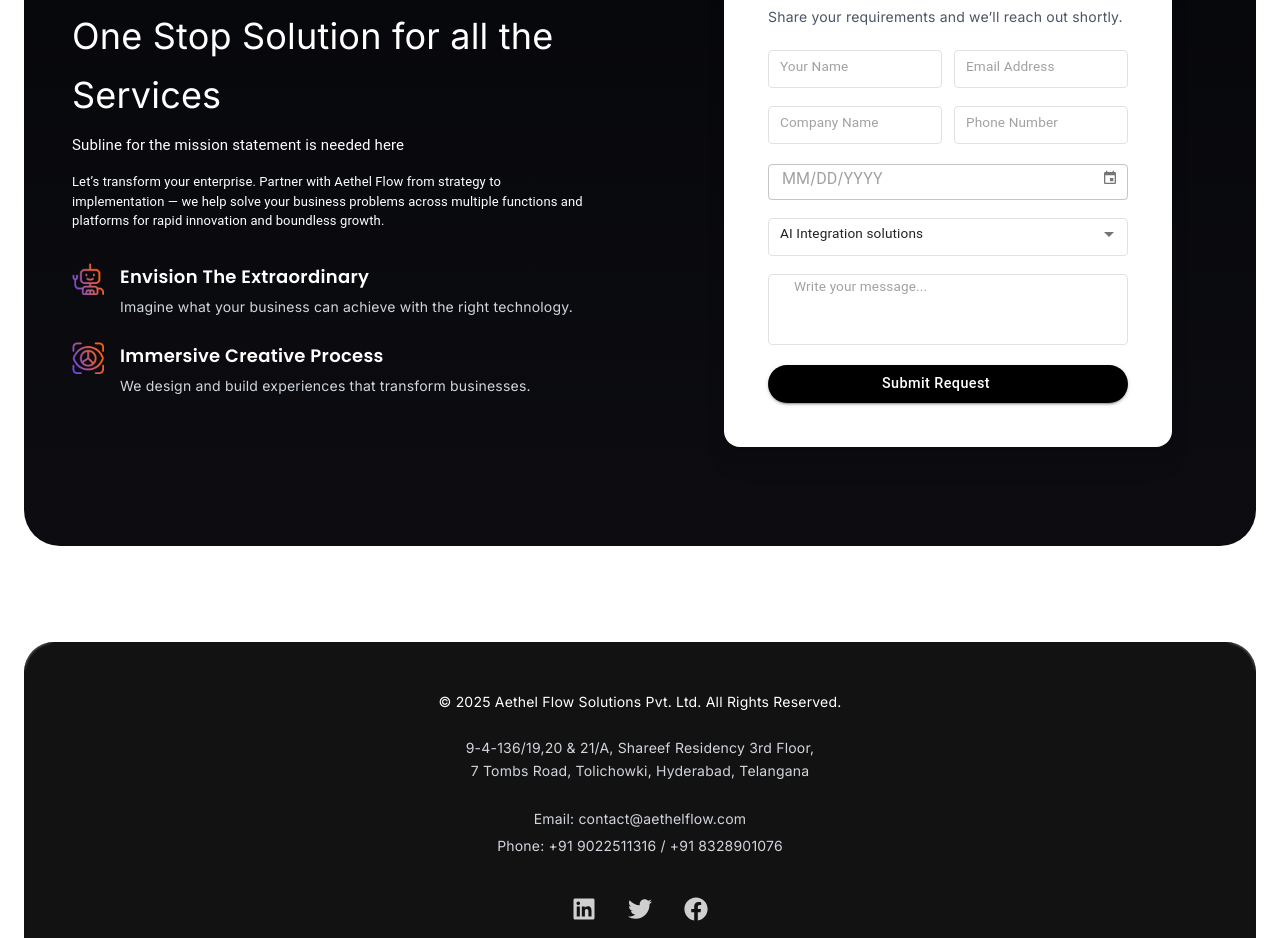
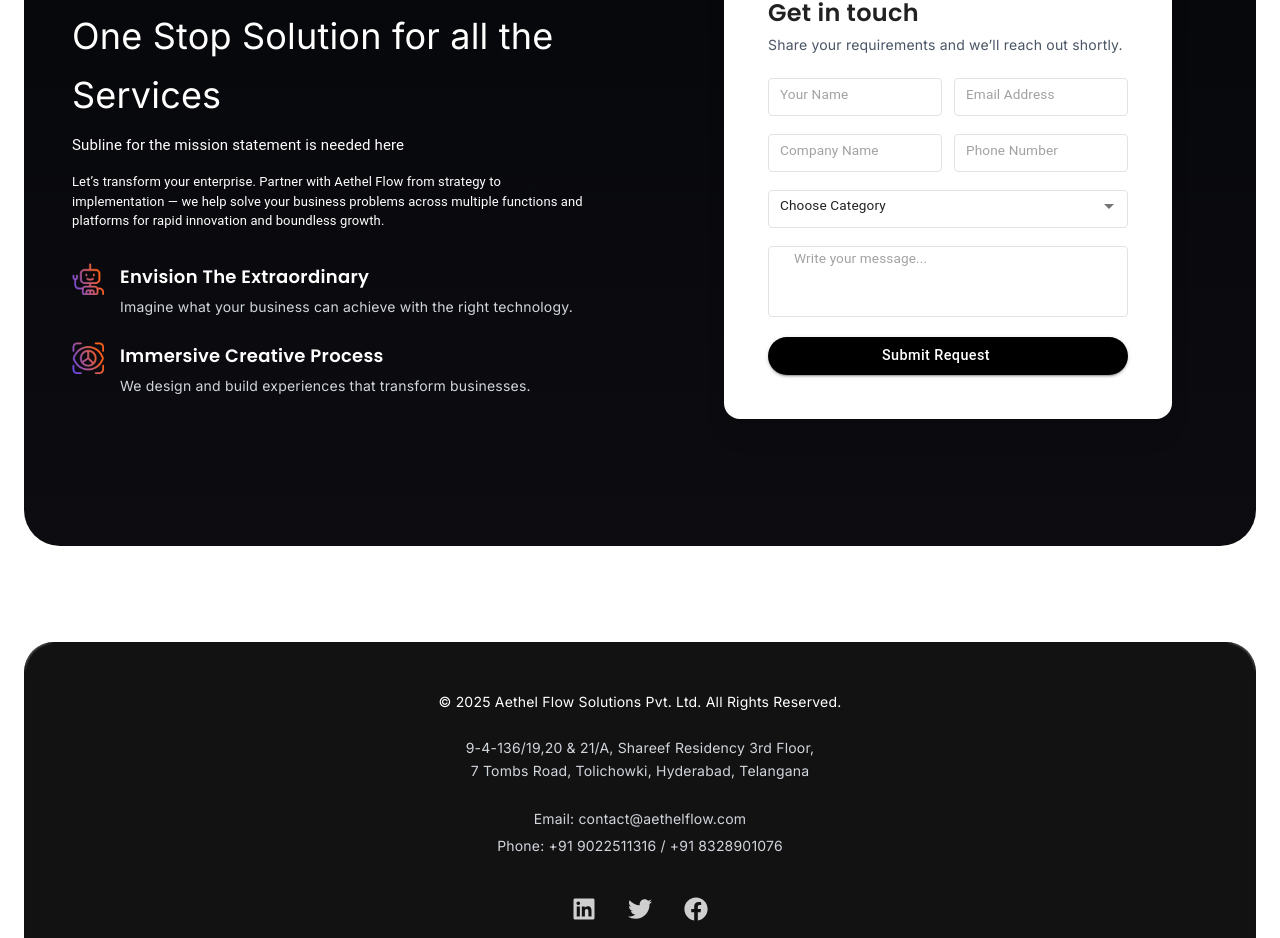
Before and after one commit to aethelflow-solutions/AethelSite, a Next.js app: page / in a window 1280 px wide. Shown: the part 3837-4775 px from the top of the page. Built offline with nearby package versions, Linux system fonts and the light colour scheme; some icons are missing.

Commit message:
add some animation in the text of contact form and also add choose category in the input section ,removed the dated panel

```diff
--- a/app/components/ContactForm.tsx
+++ b/app/components/ContactForm.tsx
@@ -3,10 +3,7 @@
 import React, { useState, useCallback, useRef, useEffect } from "react";
 import { TextField, MenuItem, Button, Card } from "@mui/material";
 import ArrowForwardIcon from "@mui/icons-material/ArrowForward";
-import { LocalizationProvider } from "@mui/x-date-pickers/LocalizationProvider";
-import { AdapterDayjs } from "@mui/x-date-pickers/AdapterDayjs";
-import { DatePicker } from "@mui/x-date-pickers/DatePicker";
-import { Dayjs } from "dayjs";
+import emailjs from "@emailjs/browser";
 
 interface FormData {
   name: string;
@@ -14,7 +11,6 @@
   company: string;
   phone: string;
   service: string;
-  date: Dayjs | null;
   message: string;
 }
 
@@ -40,8 +36,7 @@
   email: "",
   company: "",
   phone: "",
-  service: SERVICES[0],
-  date: null,
+  service: "",
   message: "",
 };
 
@@ -67,16 +62,22 @@
     return () => obs.disconnect();
   }, []);
 
-  const validateForm = useCallback(() => {
-    const e: FormErrors = {};
-    if (!form.name.trim()) e.name = "Name is required";
-    if (!form.email.trim()) e.email = "Email is required";
-    else if (!EMAIL_REGEX.test(form.email)) e.email = "Invalid email";
-    if (!form.phone.trim()) e.phone = "Phone is required";
-    else if (!PHONE_REGEX.test(form.phone)) e.phone = "Invalid phone";
-    if (!form.message.trim()) e.message = "Message is required";
-    setErrors(e);
-    return Object.keys(e).length === 0;
+  const validateForm = useCallback((): boolean => {
+    const newErrors: FormErrors = {};
+
+    if (!form.name.trim()) newErrors.name = "Name is required";
+    if (!form.email.trim()) newErrors.email = "Email is required";
+    else if (!EMAIL_REGEX.test(form.email))
+      newErrors.email = "Please enter a valid email";
+
+    if (!form.phone.trim()) newErrors.phone = "Phone is required";
+    else if (!PHONE_REGEX.test(form.phone))
+      newErrors.phone = "Please enter a valid phone number";
+
+    if (!form.message.trim()) newErrors.message = "Message is required";
+
+    setErrors(newErrors);
+    return Object.keys(newErrors).length === 0;
   }, [form]);
 
   const handleChange = (e: React.ChangeEvent<HTMLInputElement>) => {
@@ -84,13 +85,50 @@
     setForm((p) => ({ ...p, [name]: value }));
   };
 
-  const handleSubmit = async (e: React.FormEvent) => {
+  const handleSubmit = async (e: React.FormEvent<HTMLFormElement>) => {
     e.preventDefault();
     if (!validateForm()) return;
+
     setSubmitting(true);
-    await new Promise((r) => setTimeout(r, 800));
-    setForm(initialFormState);
-    setSubmitting(false);
+    try {
+      const contactTemplateParams = {
+        from_name: form.name,
+        from_email: form.email,
+        company: form.company || "N/A",
+        phone: form.phone || "N/A",
+        service: form.service,
+        message: form.message,
+        reply_to_email: process.env.NEXT_PUBLIC_EMAILJS_REPLY_TO_EMAIL!,
+      };
+
+      const response = await emailjs.send(
+        process.env.NEXT_PUBLIC_EMAILJS_SERVICE_ID!,
+        process.env.NEXT_PUBLIC_EMAILJS_CONTACT_TEMPLATE_ID!,
+        contactTemplateParams,
+        process.env.NEXT_PUBLIC_EMAILJS_PUBLIC_KEY
+      );
+
+      if (response.status === 200) {
+        setForm(initialFormState);
+
+        const welcomeTemplateParams = {
+          from_name: form.name,
+          from_email: form.email,
+          service: form.service,
+        };
+
+        await emailjs.send(
+          process.env.NEXT_PUBLIC_EMAILJS_SERVICE_ID!,
+          process.env.NEXT_PUBLIC_EMAILJS_THANKYOU_TEMPLATE_ID!,
+          welcomeTemplateParams,
+          process.env.NEXT_PUBLIC_EMAILJS_PUBLIC_KEY
+        );
+      }
+    } catch (err) {
+      console.error("Failed to send email:", err);
+    } finally {
+      setSubmitting(false);
+    }
   };
 
   const textFieldSx = {
@@ -178,53 +216,6 @@
           />
         </div>
 
-        {/* ✅ SMALLER ICON + LESS PADDING */}
-        <LocalizationProvider dateAdapter={AdapterDayjs}>
-          <DatePicker
-            value={form.date}
-            onChange={(v) => setForm((p) => ({ ...p, date: v }))}
-            slotProps={{
-              textField: {
-                size: "small",
-                fullWidth: true,
-                sx: {
-                  ...textFieldSx,
-                  "& .MuiInputAdornment-root svg": {
-                    fontSize: "1rem", // 👈 smaller calendar icon
-                  },
-                },
-                InputProps: { sx: { height: 44 } },
-              },
-              popper: {
-                sx: {
-                  "& .MuiPaper-root": {
-                    minWidth: 210,
-                    padding: "2px", // 👈 reduced padding
-                    transform: "scale(0.85)",
-                    transformOrigin: "top left",
-                  },
-                  "& .MuiPickersDay-root": {
-                    width: 26,
-                    height: 26,
-                    fontSize: "0.7rem",
-                    margin: "1px",
-                  },
-                  "& .MuiDayCalendar-weekDayLabel": {
-                    width: 26,
-                    fontSize: "0.65rem",
-                  },
-                  "& .MuiPickersFadeTransitionGroup-root": {
-                    minHeight: 165,
-                  },
-                  "& .MuiPickersCalendarHeader-label": {
-                    fontSize: "0.72rem",
-                  },
-                },
-              },
-            }}
-          />
-        </LocalizationProvider>
-
         <TextField
           size="small"
           select
@@ -233,7 +224,9 @@
           onChange={handleChange}
           fullWidth
           sx={textFieldSx}
+          SelectProps={{ displayEmpty: true }}
         >
+          <MenuItem value="">Choose Category</MenuItem>
           {SERVICES.map((s) => (
             <MenuItem key={s} value={s} sx={{ fontSize: "0.85rem" }}>
               {s}
--- a/app/sections/ContactSection.tsx
+++ b/app/sections/ContactSection.tsx
@@ -31,17 +31,32 @@
   if (!inView) return;
 
   let index = 0;
-    setTyped("");
+  let deleting = false;
+
+  const type = () => {
+  if (!deleting) {
+    setTyped(fullHeading.slice(0, index + 1));
+    index++;
+    if (index === fullHeading.length) {
+      setTimeout(() => { deleting = true; }, 1200);
+    }
+  } else {
+    setTyped(fullHeading.slice(0, index - 1));
+    index--;
+    if (index === 0) {
+      deleting = false;
+    }
+  }
+};
 
 const interval = setInterval(() => {
-      index++;
-      setTyped(fullHeading.slice(0, index));
+  type();
+}, deleting ? 20 : 30);
 
-      if (index >= fullHeading.length) clearInterval(interval);
-    }, 24);
 
   return () => clearInterval(interval);
 }, [inView]);
+
 
   return (
     <section ref={sectionRef} id="contact" className="flex flex-col">
```
Lines whose indentation alone changed are shown as unchanged.
